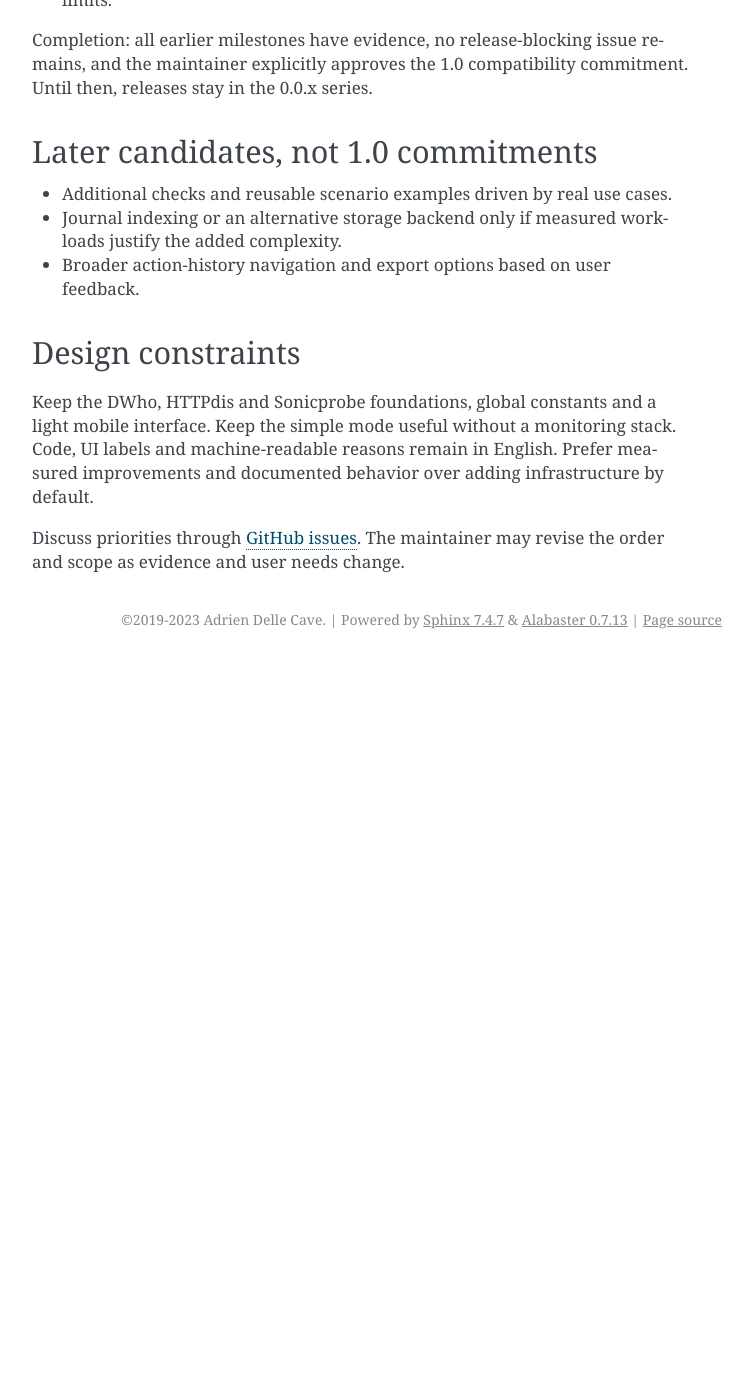
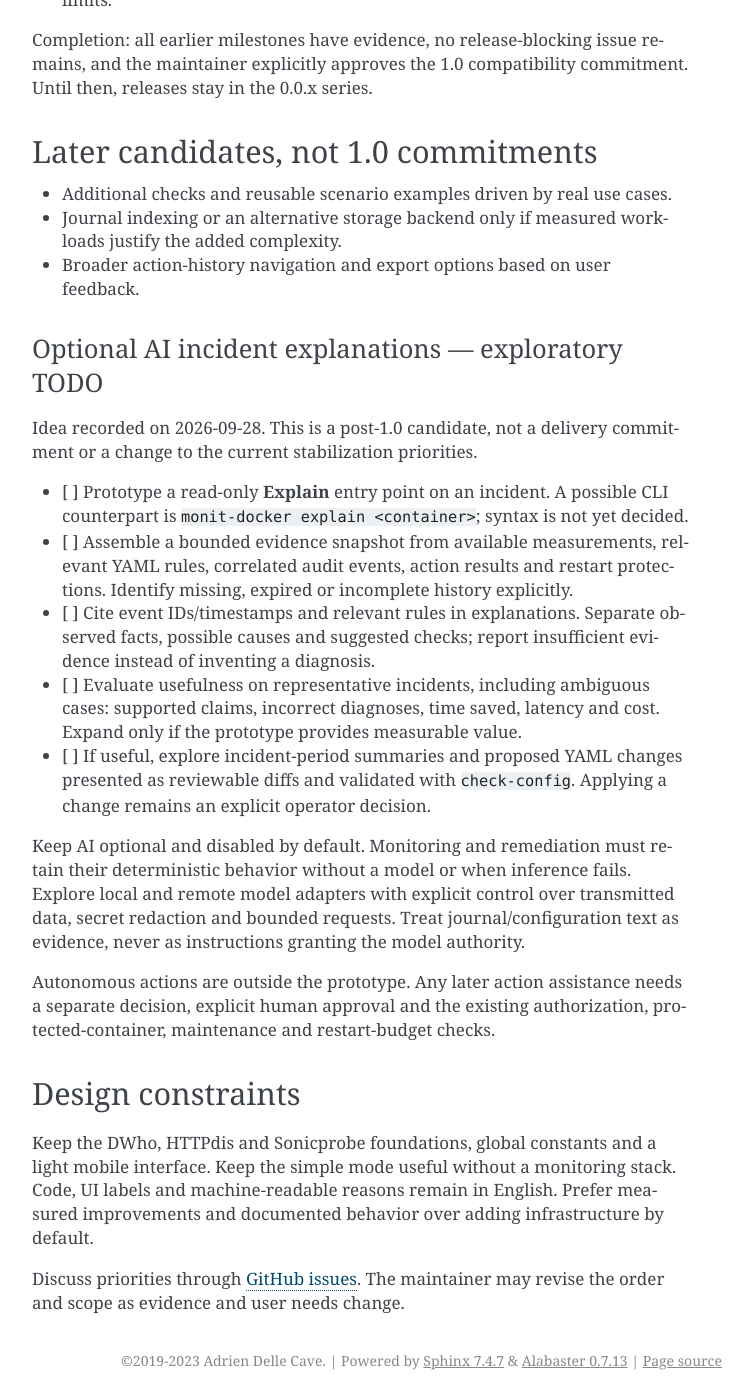
Before and after one commit to decryptus/monit-docker, a Sphinx documentation site: the page built from docs/roadmap.md, in a window 1280 px wide and 1400 px high, scrolled down 2728 px. Shown: the whole window, without its empty margins (388-1140 px from the left). Built offline with Sphinx 7.4.7, drawn with Linux system fonts in a browser that asks for light colours; before the commit the page ends 3387 px from its top, so only the background shows below that; some of the changed text lies outside the part shown.

Commit message:
docs: record exploratory AI incident explanation TODO

```diff
--- a/docs/roadmap.md
+++ b/docs/roadmap.md
@@ -111,6 +111,36 @@ Until then, releases stay in the 0.0.x series.
   justify the added complexity.
 - Broader action-history navigation and export options based on user feedback.
 
+### Optional AI incident explanations — exploratory TODO
+
+Idea recorded on 2026-09-28. This is a post-1.0 candidate, not a delivery
+commitment or a change to the current stabilization priorities.
+
+- [ ] Prototype a read-only **Explain** entry point on an incident. A possible
+  CLI counterpart is `monit-docker explain <container>`; syntax is not yet decided.
+- [ ] Assemble a bounded evidence snapshot from available measurements, relevant
+  YAML rules, correlated audit events, action results and restart protections.
+  Identify missing, expired or incomplete history explicitly.
+- [ ] Cite event IDs/timestamps and relevant rules in explanations. Separate
+  observed facts, possible causes and suggested checks; report insufficient
+  evidence instead of inventing a diagnosis.
+- [ ] Evaluate usefulness on representative incidents, including ambiguous cases:
+  supported claims, incorrect diagnoses, time saved, latency and cost. Expand
+  only if the prototype provides measurable value.
+- [ ] If useful, explore incident-period summaries and proposed YAML changes
+  presented as reviewable diffs and validated with `check-config`. Applying a
+  change remains an explicit operator decision.
+
+Keep AI optional and disabled by default. Monitoring and remediation must retain
+their deterministic behavior without a model or when inference fails. Explore
+local and remote model adapters with explicit control over transmitted data,
+secret redaction and bounded requests. Treat journal/configuration text as
+evidence, never as instructions granting the model authority.
+
+Autonomous actions are outside the prototype. Any later action assistance needs
+a separate decision, explicit human approval and the existing authorization,
+protected-container, maintenance and restart-budget checks.
+
 ## Design constraints
 
 Keep the DWho, HTTPdis and Sonicprobe foundations, global constants and a light
```
